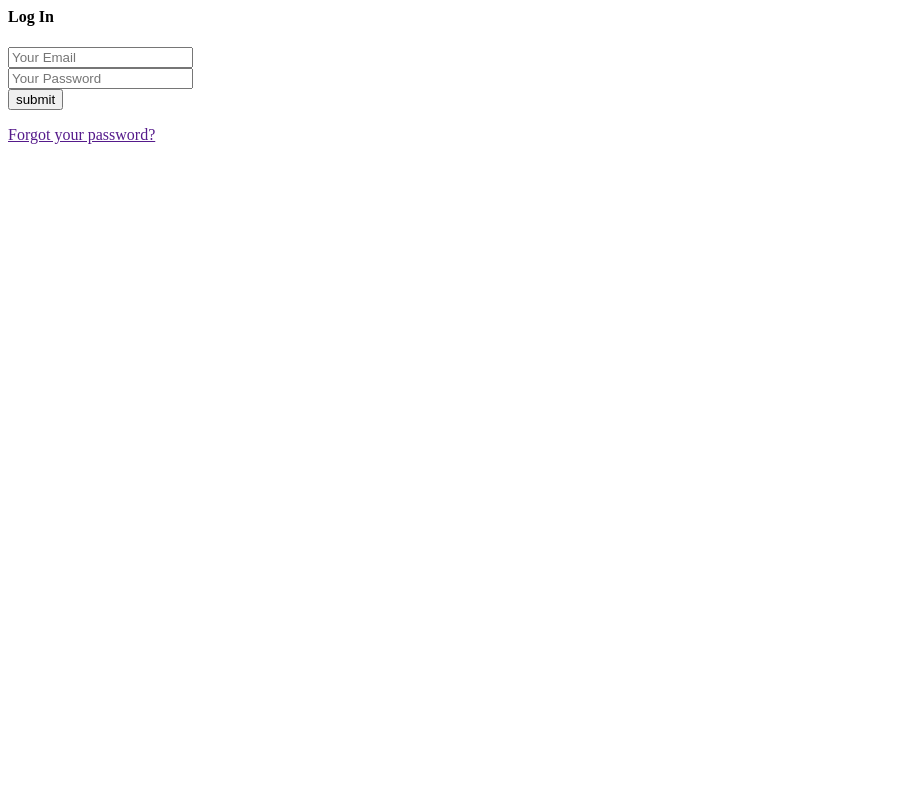
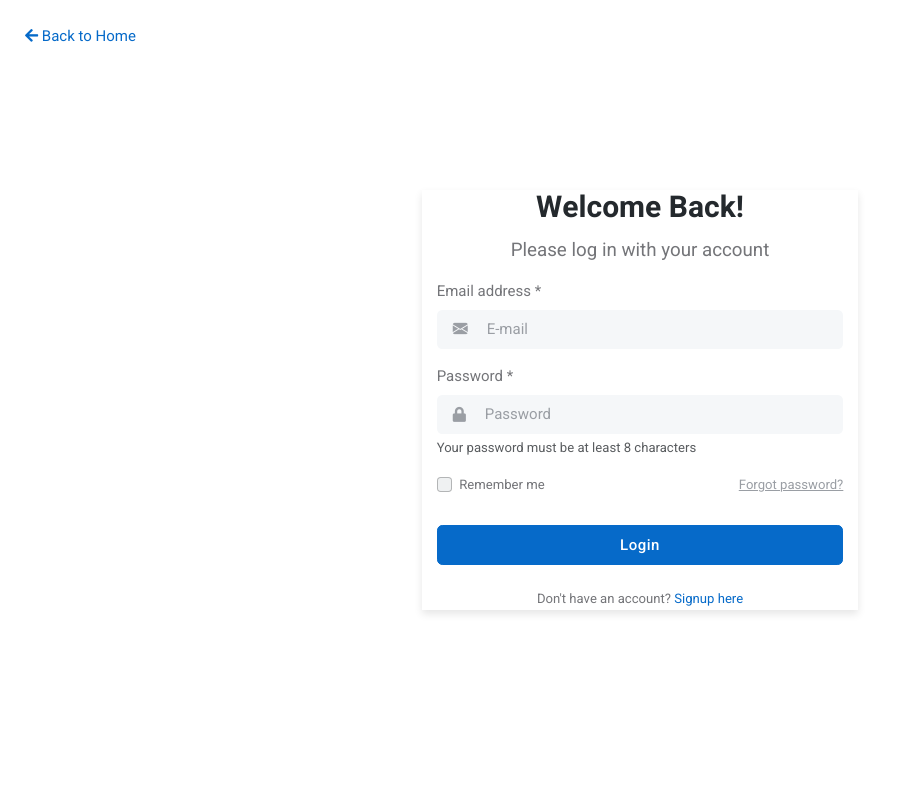
Before and after one commit to Iambahati/Test_repo, a Django app: page /login/ in a window 1280 px wide. Shown: the whole page, without its empty margins (0-910 px from the left). Run offline with Django 5.2, Linux system fonts and the light colour scheme; some libraries are stand-ins or nearby versions.

Commit message:
feat(signin.html): redesign login page with improved layout and user experience

```diff
--- a/src/templates/pages/auth/signin.html
+++ b/src/templates/pages/auth/signin.html
@@ -1,24 +1,66 @@
-<div class="card-front">
-	<form id="login-form" action="{% url 'login' %}" method="post">
-		{% csrf_token %}
-		<div class="center-wrap">
-			<div class="section text-center">
-				<h4 class="mb-4 pb-3">Log In</h4>
-				<div class="form-group">
-					<input type="email" name="email" class="form-style" placeholder="Your Email" id="logemail"
-						autocomplete="off">
-					<i class="input-icon uil uil-at"></i>
+{% extends 'base/accounts_base_form.html' %}
+
+{% block content %}
+<a href="/" class="back-to-home" style="position: absolute; top: 10px; left: 10px; margin: 10px; padding: 5px;">
+	<i class="fas fa-arrow-left"></i>
+	Back to Home
+</a>
+<div class="d-flex justify-content-center align-items-center vh-100">
+	<div class="col-12 col-lg-6">
+		<div class="row my-4">
+			<div class="col-sm-10 col-xl-8 m-auto" style="box-shadow: 0 4px 8px rgba(0, 0, 0, 0.1);">
+				<!-- Title -->
+				<h1 class="fs-3 text-center">Welcome Back!</h1>
+				<p class="lead mb-3 text-center">Please log in with your account</p>
+				<!-- Form START -->
+				<form>
+					<!-- Email -->
+					<div class="mb-3">
+						<label for="exampleInputEmail1" class="form-label">Email address *</label>
+						<div class="input-group">
+							<span class="input-group-text bg-light rounded-start border-0 text-secondary px-3">
+								<i class="bi bi-envelope-fill"></i>
+							</span>
+							<input type="email" class="form-control border-0 bg-light rounded-end ps-1" placeholder="E-mail" id="exampleInputEmail1">
+						</div>
+					</div>
+					<!-- Password -->
+					<div class="mb-3">
+						<label for="inputPassword5" class="form-label">Password *</label>
+						<div class="input-group">
+							<span class="input-group-text bg-light rounded-start border-0 text-secondary px-3">
+								<i class="fas fa-lock"></i>
+							</span>
+							<input type="password" class="form-control border-0 bg-light rounded-end ps-1" placeholder="Password" id="inputPassword5">
+						</div>
+						<div id="passwordHelpBlock" class="form-text small">
+							Your password must be at least 8 characters
+						</div>
+					</div>
+					<!-- Check box -->
+					<div class="mb-3 d-flex justify-content-between">
+						<div class="form-check">
+							<input type="checkbox" class="form-check-input" id="exampleCheck1">
+							<label class="form-check-label small" for="exampleCheck1">Remember me</label>
+						</div>
+						<div class="text-primary-hover">
+							<a href="forgot-password.html" class="text-secondary small">
+								<u>Forgot password?</u>
+							</a>
+						</div>
+					</div>
+					<!-- Button -->
+					<div class="d-grid mt-4">
+						<button class="btn btn-primary" type="button">Login</button>
+					</div>
+				</form>
+				<!-- Form END -->
+				<!-- Sign up link -->
+				<div class="mt-3 text-center">
+					<span class="small">Don't have an account? <a href="{% url 'register' %}">Signup here</a></span>
 				</div>
-				<div class="form-group mt-2">
-					<input type="password" name="password" class="form-style" placeholder="Your Password" id="logpassword"
-						autocomplete="off">
-					<i class="bi bi-lock-fill"></i>
-				</div>
-				<input type="hidden" name="next" value="{{ next }}">
-				<button class="btn mt-4">submit</button>
-				<p class="mb-0 mt-4 text-center"><a href="" class="link">Forgot your
-						password?</a></p>
 			</div>
-		</div>
-	</form>
+		</div> <!-- Row END -->
+	</div>
 </div>
+{% endblock content %}
```
